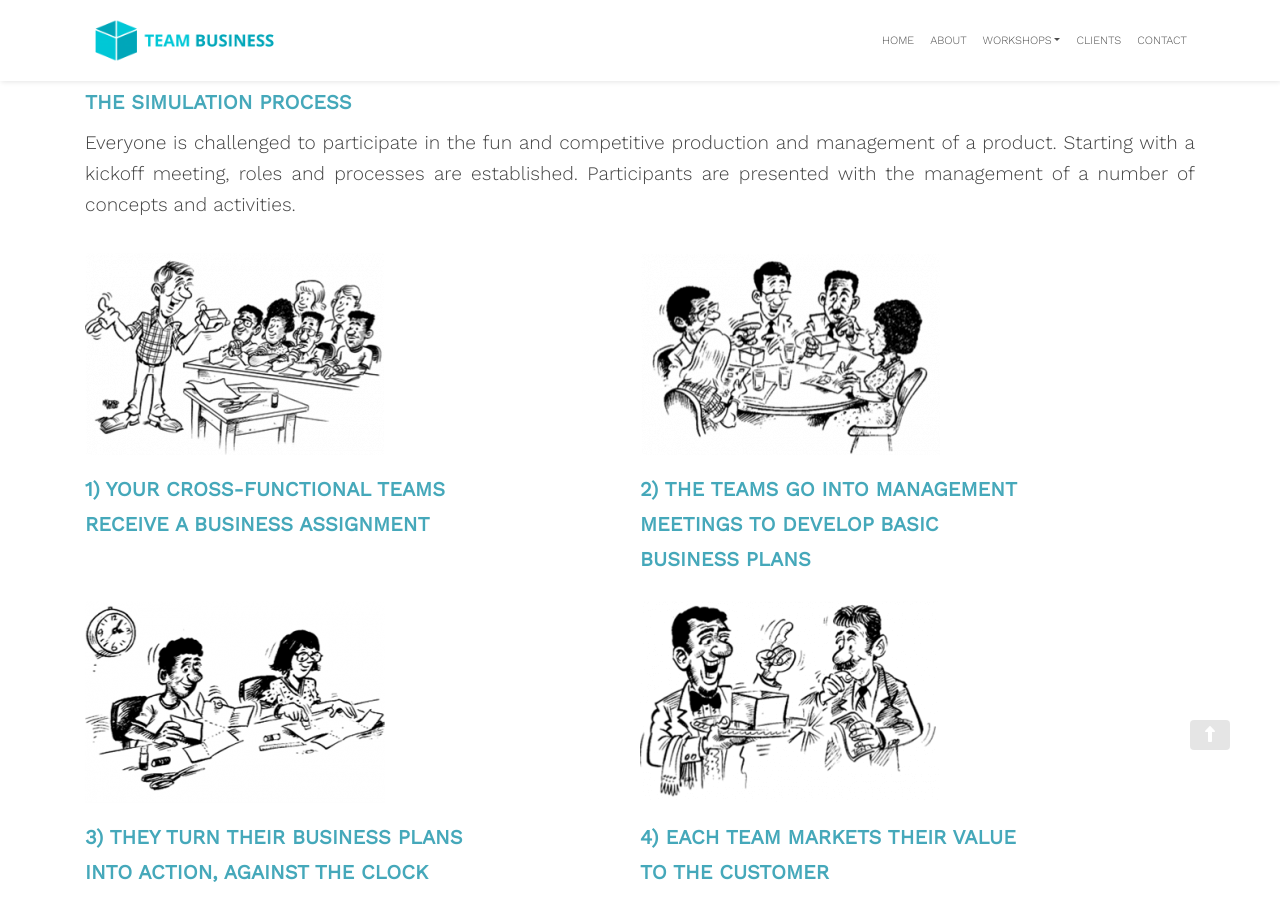
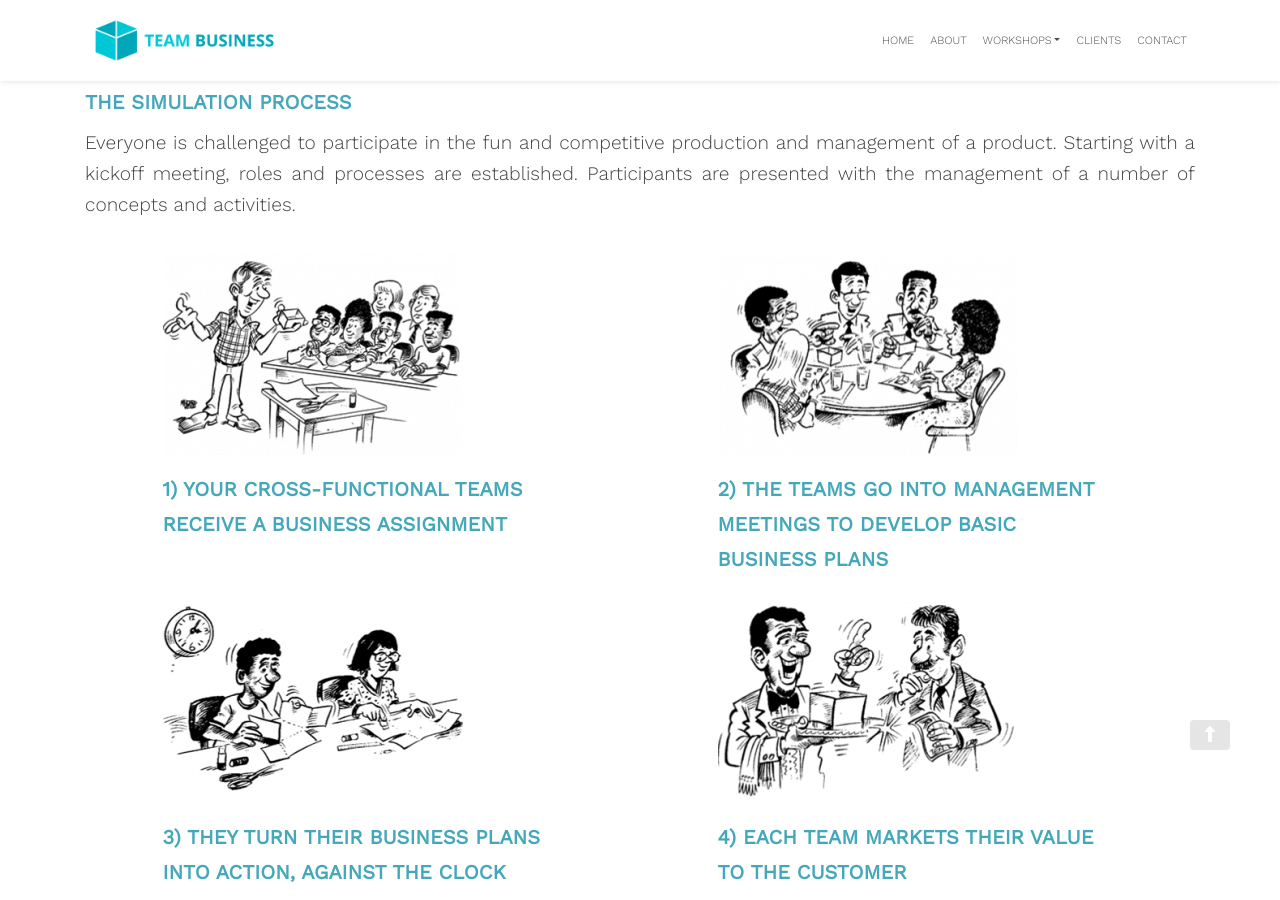
Before and after one commit to zac-heisey/team-business, a Jekyll site: the page built from _pages/box.md, in a window 1280 px wide and 900 px high, scrolled down 1008 px. Built offline with Jekyll 4.4.1, drawn with Linux system fonts in a browser that asks for light colours; nearby versions of some CDN libraries.

Commit message:
remove margin-right: auto

```diff
--- a/assets/css/_sass/_custom.scss
+++ b/assets/css/_sass/_custom.scss
@@ -151,7 +151,6 @@ hr.divider {
 .program-stage {
 
   width: 400px;
-  margin-right: auto;
 
 }
 
```
